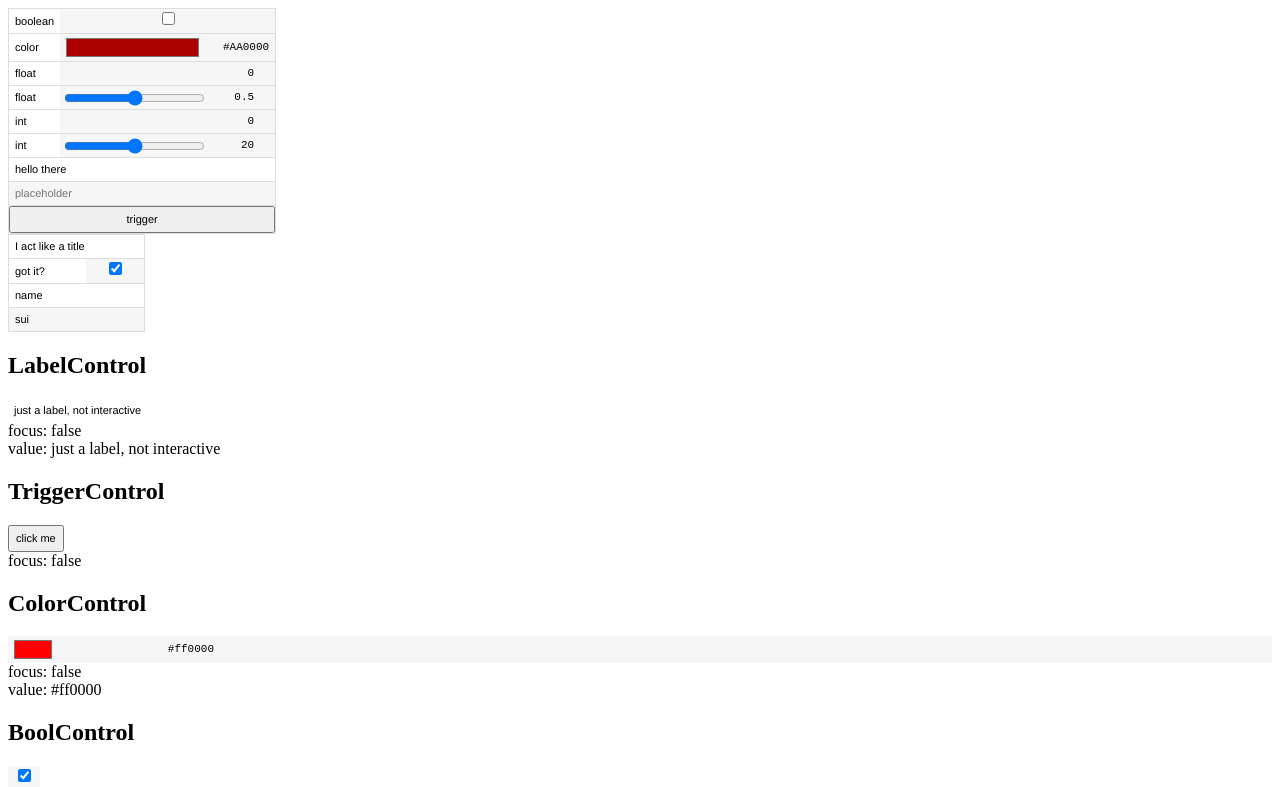
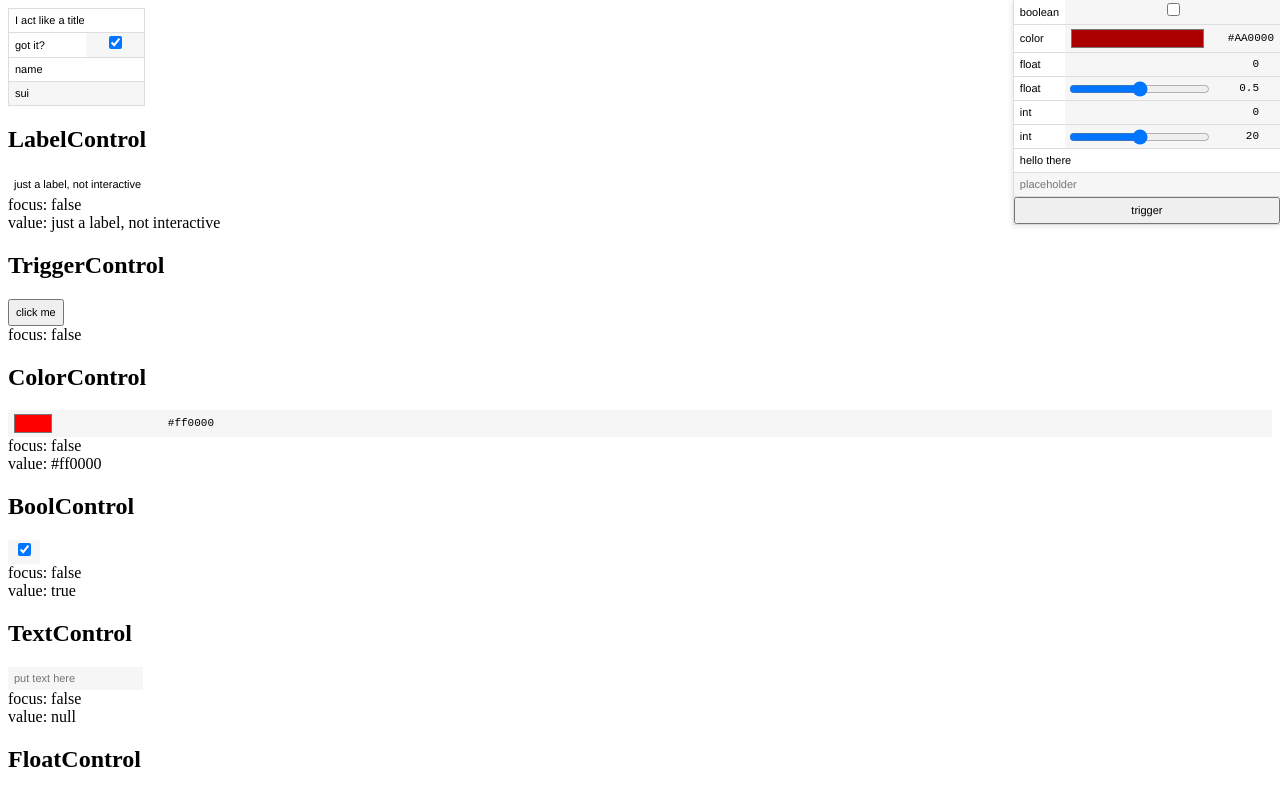
Before and after one commit to fponticelli/sui, a website: page bin/index.html in a window 1280 px wide. Shown: the top 787 px of the page. Drawn offline with Linux system fonts and the light colour scheme.

Commit message:
Sui.attach

```diff
--- a/bin/sui.js
+++ b/bin/sui.js
@@ -10,32 +10,32 @@ var DemoControls = function() { };
 DemoControls.__name__ = ["DemoControls"];
 DemoControls.main = function() {
 	var ui = new sui.Sui();
-	window.document.body.appendChild(ui.el);
 	ui.bool("boolean",null,function(v) {
-		haxe.Log.trace("bool: " + (v == null?"null":"" + v),{ fileName : "DemoControls.hx", lineNumber : 14, className : "DemoControls", methodName : "main"});
+		haxe.Log.trace("bool: " + (v == null?"null":"" + v),{ fileName : "DemoControls.hx", lineNumber : 13, className : "DemoControls", methodName : "main"});
 	});
 	ui.color("color",null,function(v1) {
-		haxe.Log.trace("color: " + v1,{ fileName : "DemoControls.hx", lineNumber : 15, className : "DemoControls", methodName : "main"});
+		haxe.Log.trace("color: " + v1,{ fileName : "DemoControls.hx", lineNumber : 14, className : "DemoControls", methodName : "main"});
 	});
 	ui["float"]("float",null,null,null,null,null,function(v2) {
-		haxe.Log.trace("float: " + v2,{ fileName : "DemoControls.hx", lineNumber : 16, className : "DemoControls", methodName : "main"});
+		haxe.Log.trace("float: " + v2,{ fileName : "DemoControls.hx", lineNumber : 15, className : "DemoControls", methodName : "main"});
 	});
 	ui["float"]("float",0.5,0.01,0.0,1.0,null,function(v3) {
-		haxe.Log.trace("float: " + v3,{ fileName : "DemoControls.hx", lineNumber : 17, className : "DemoControls", methodName : "main"});
+		haxe.Log.trace("float: " + v3,{ fileName : "DemoControls.hx", lineNumber : 16, className : "DemoControls", methodName : "main"});
 	});
 	ui["int"]("int",null,null,null,null,function(v4) {
-		haxe.Log.trace("int: " + v4,{ fileName : "DemoControls.hx", lineNumber : 18, className : "DemoControls", methodName : "main"});
+		haxe.Log.trace("int: " + v4,{ fileName : "DemoControls.hx", lineNumber : 17, className : "DemoControls", methodName : "main"});
 	});
 	ui["int"]("int",20,5,10,30,function(v5) {
-		haxe.Log.trace("int: " + v5,{ fileName : "DemoControls.hx", lineNumber : 19, className : "DemoControls", methodName : "main"});
+		haxe.Log.trace("int: " + v5,{ fileName : "DemoControls.hx", lineNumber : 18, className : "DemoControls", methodName : "main"});
 	});
 	ui.label("temp").set("hello there");
 	ui.text(null,"","placeholder",null,function(v6) {
-		haxe.Log.trace("string: " + v6,{ fileName : "DemoControls.hx", lineNumber : 22, className : "DemoControls", methodName : "main"});
+		haxe.Log.trace("string: " + v6,{ fileName : "DemoControls.hx", lineNumber : 21, className : "DemoControls", methodName : "main"});
 	});
 	ui.trigger("trigger",null,function() {
-		haxe.Log.trace("triggered",{ fileName : "DemoControls.hx", lineNumber : 23, className : "DemoControls", methodName : "main"});
-	});
+		haxe.Log.trace("triggered",{ fileName : "DemoControls.hx", lineNumber : 22, className : "DemoControls", methodName : "main"});
+	});
+	ui.attach();
 	var grid = new sui.components.Grid();
 	window.document.body.appendChild(grid.el);
 	grid.add(sui.components.CellContent.Single(new sui.controls.LabelControl("I act like a title")));
@@ -693,9 +693,14 @@ sui.Sui.prototype = {
 		this.grid.add(null == label?sui.components.CellContent.Single(control):sui.components.CellContent.HorizontalPair(new sui.controls.LabelControl(label),control));
 		return control;
 	}
-	,bind: function(label,control,callback) {
-		if(null == label) this.grid.add(sui.components.CellContent.Single(control)); else this.grid.add(sui.components.CellContent.HorizontalPair(new sui.controls.LabelControl(label),control));
+	,control: function(label,control,callback) {
+		this.grid.add(null == label?sui.components.CellContent.Single(control):sui.components.CellContent.HorizontalPair(new sui.controls.LabelControl(label),control));
 		control.streams.value.subscribe(callback);
+	}
+	,attach: function(el) {
+		if(null == el) el = window.document.body;
+		this.el.classList.add("sui-top-right");
+		el.appendChild(this.el);
 	}
 	,__class__: sui.Sui
 };
--- a/style/sui.styl
+++ b/style/sui.styl
@@ -2,6 +2,11 @@ light-border = #ddd
 light-background = #f6f6f6
 font-default = Helvetica, "Nimbus Sans L", "Liberation Sans", Arial, sans-serif
 font-mono = monospace
+
+ box-shadow(args...)
+   -webkit-box-shadow args
+   -moz-box-shadow args
+   box-shadow args
 
 // components
 table.sui-grid
@@ -26,6 +31,18 @@ table.sui-grid
 //  .sui-vertical.sui-top
 //  .sui-vertical.sui-bottom
 //
+
+.sui-top-right
+  position absolute
+  top 0
+  right 0
+  box-shadow(-1px 1px 6px rgba(0,0,0,0.1))
+  &.sui-grid
+    tr:first-child
+      td
+        border-top none
+    td:last-child
+      border-right none
 
 // controls
 .sui-input
```
Also changed, not shown: bin/sui.css, 2 other files.
